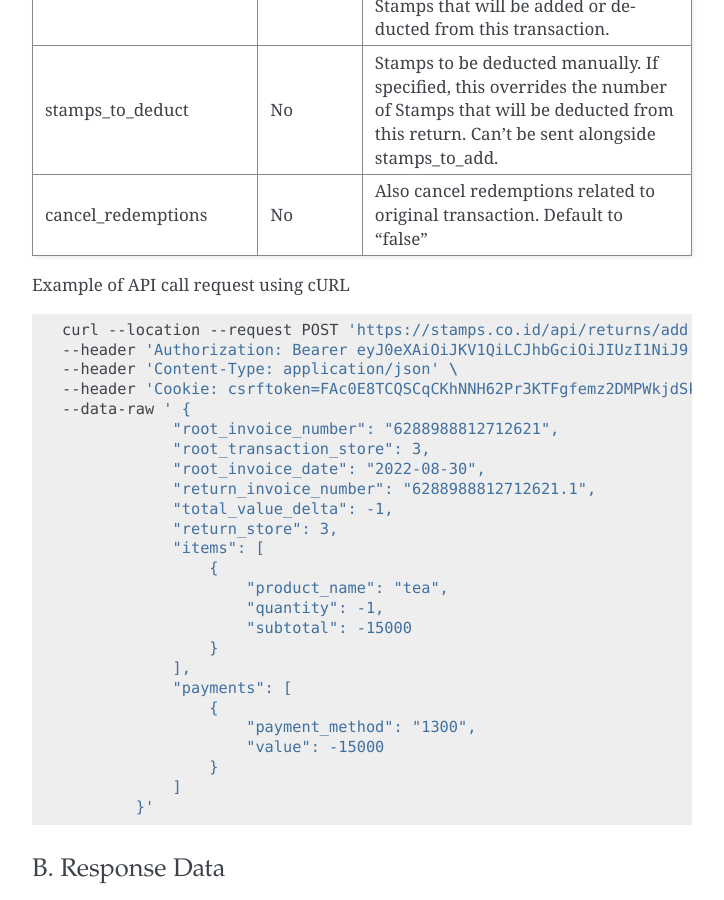
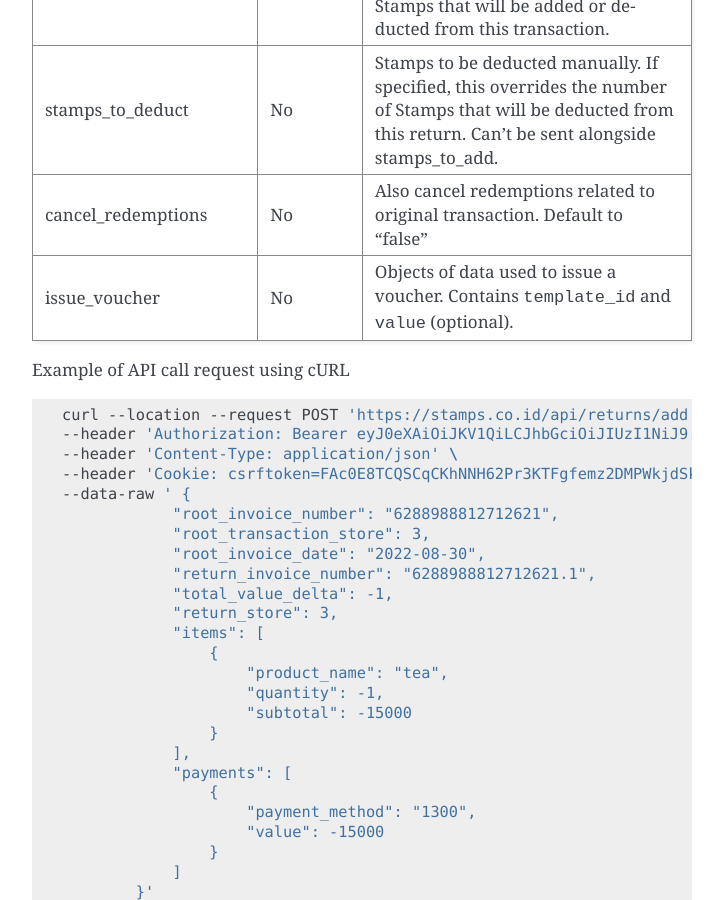
Before and after one commit to ui/stamps-api-docs, a Sphinx documentation site: the page built from source/return_api.rst, in a window 1280 px wide and 900 px high, scrolled down 6200 px. Shown: the whole window, without its empty margins (388-1112 px from the left). Built offline with Sphinx 7.4.7, drawn with Linux system fonts in a browser that asks for light colours.

Commit message:
Add issue voucher field on return API

```diff
--- a/source/return_api.rst
+++ b/source/return_api.rst
@@ -262,6 +262,7 @@ stamps_to_add                  No          Stamps to be added by this transactio
 stamps_to_deduct               No          Stamps to be deducted manually. If specified, this overrides the number of Stamps that will be deducted from this return.
                                            Can't be sent alongside stamps_to_add.
 cancel_redemptions             No          Also cancel redemptions related to original transaction. Default to "false"
+issue_voucher                  No          Objects of data used to issue a voucher. Contains ``template_id`` and ``value`` (optional).
 ============================== =========== ==================================================================================================================
 
 Example of API call request using cURL
```
